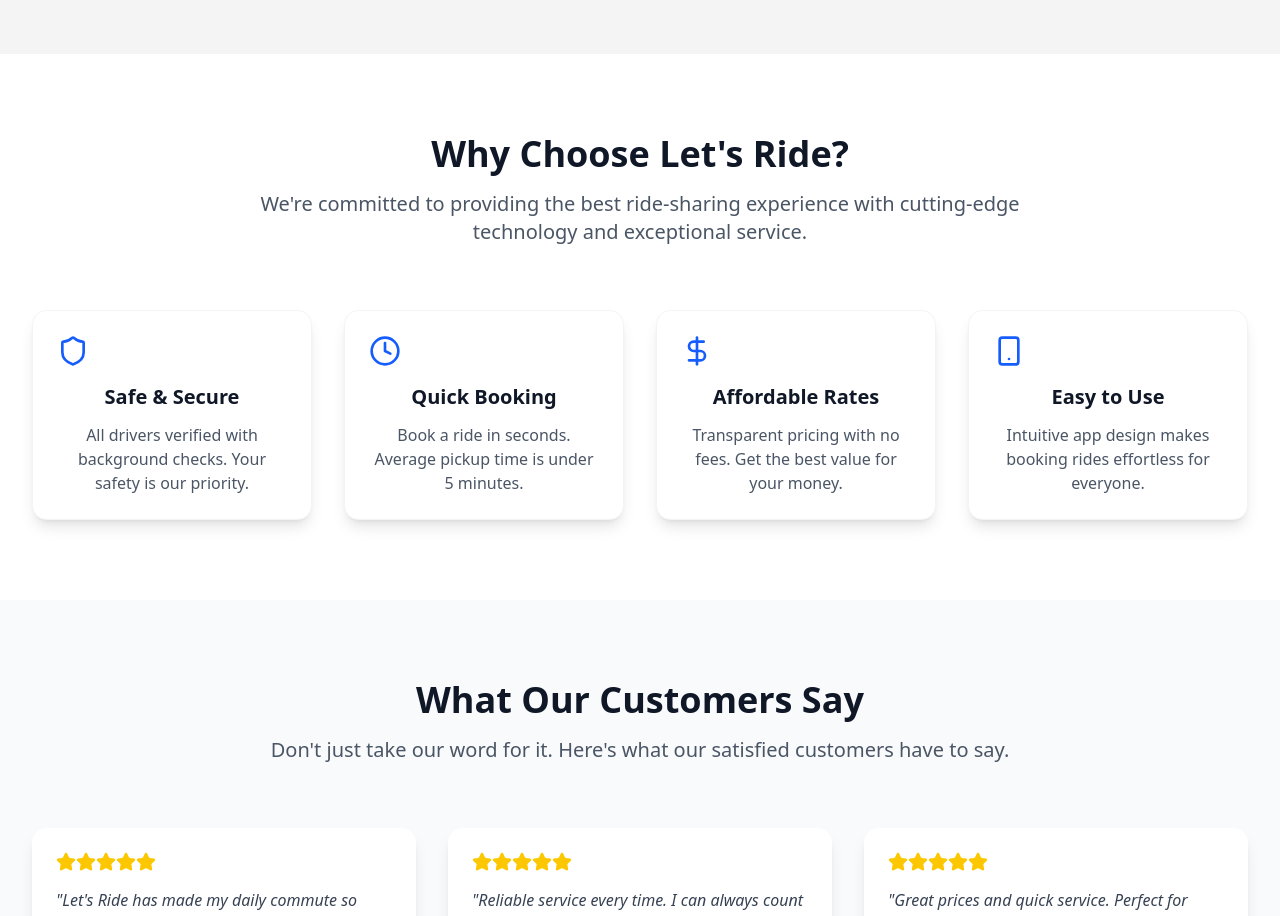
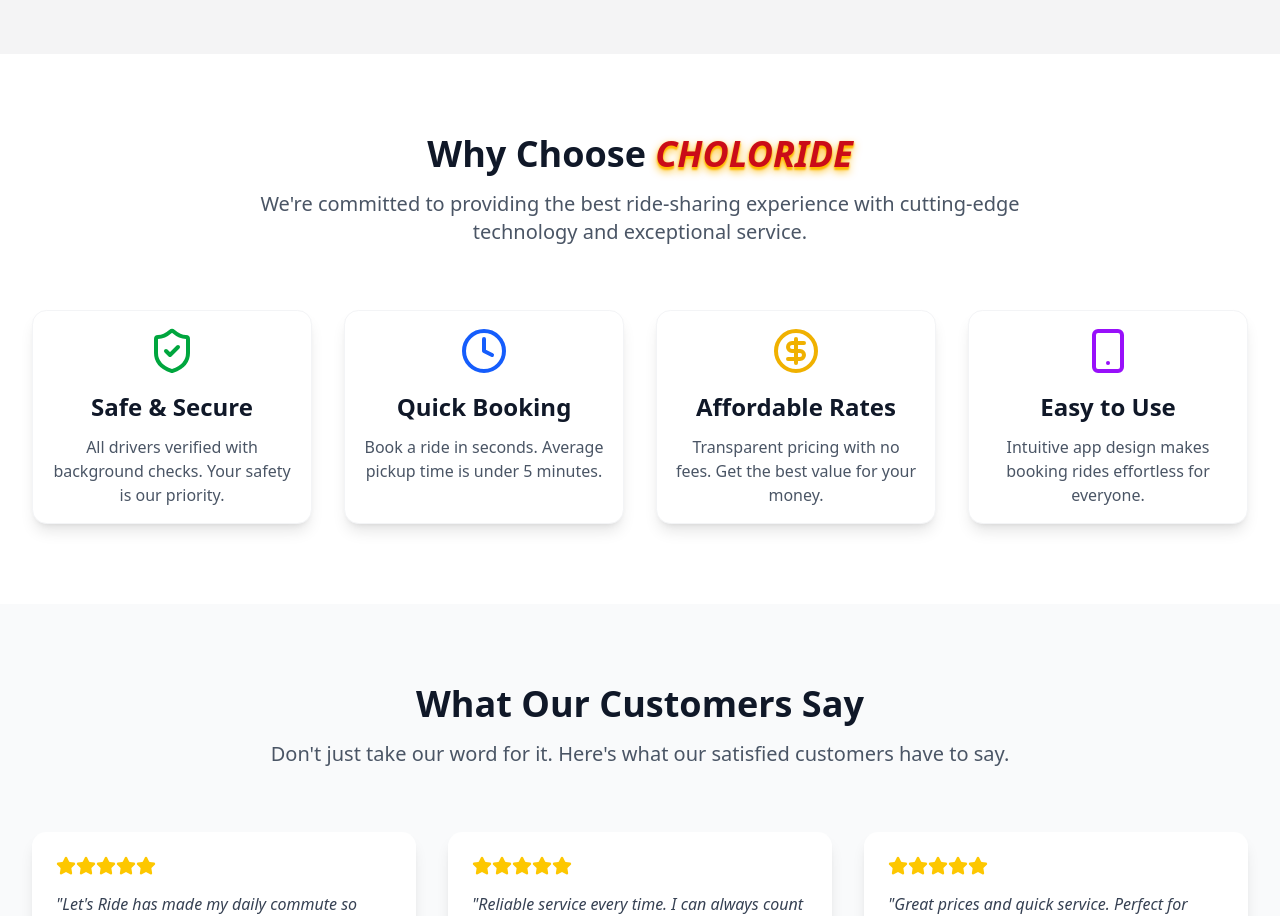
Before and after one commit to Shovon96/Ride-Booking-System-Frontend, a React (Vite) app: page / in a window 1280 px wide. Shown: the part 1280-2196 px from the top of the page. Built offline with nearby package versions, Linux system fonts and the light colour scheme; no server answers.

Commit message:
feature section completed

```diff
--- a/src/components/pages/home/page.tsx
+++ b/src/components/pages/home/page.tsx
@@ -4,13 +4,11 @@
 import { motion } from 'framer-motion';
 import {
   ArrowRight,
-  Car,
   CarFront,
+  CircleDollarSign,
   Clock,
-  CreditCard,
-  DollarSign,
   MapPin,
-  Shield,
+  ShieldCheck,
   Smartphone,
   Star,
   TrendingUp,
@@ -22,29 +20,32 @@
 
 
 const Home = () => {
+
+  // Feature section data
   const features = [
     {
-      icon: <Shield className="h-8 w-8 text-blue-600" />,
+      icon: <ShieldCheck className="h-12 w-12 m-auto text-green-600" />,
       title: "Safe & Secure",
       description: "All drivers verified with background checks. Your safety is our priority."
     },
     {
-      icon: <Clock className="h-8 w-8 text-blue-600" />,
+      icon: <Clock className="h-12 w-12 m-auto text-blue-600" />,
       title: "Quick Booking",
       description: "Book a ride in seconds. Average pickup time is under 5 minutes."
     },
     {
-      icon: <DollarSign className="h-8 w-8 text-blue-600" />,
+      icon: <CircleDollarSign className="h-12 w-12 m-auto text-yellow-500" />,
       title: "Affordable Rates",
       description: "Transparent pricing with no  fees. Get the best value for your money."
     },
     {
-      icon: <Smartphone className="h-8 w-8 text-blue-600" />,
+      icon: <Smartphone className="h-12 w-12 m-auto text-purple-600" />,
       title: "Easy to Use",
       description: "Intuitive app design makes booking rides effortless for everyone."
     }
   ];
 
+// Testimonial section data
   const testimonials = [
     {
       name: "Sarah Johnson",
@@ -69,6 +70,7 @@
     }
   ];
 
+  // Stats countersection data
   const stats = [
     { number: 50, suffix: "K+", label: "Happy Riders" },
     { number: 10, suffix: "K+", label: "Active Drivers" },
@@ -76,6 +78,7 @@
     { number: 5, suffix: "⭐", label: "Average Rating" }
   ];
 
+  // How it works section
   const howItWorksData =
     [
       {
@@ -274,7 +277,7 @@
               whileInView={{ opacity: 1, y: 0 }}
               className="text-3xl lg:text-4xl font-bold text-gray-900 mb-4"
             >
-              Why Choose Let's Ride?
+              Why Choose <span className="text-primary font-bold italic text-shadow-lg text-shadow-amber-400"> CHOLORIDE</span>
             </motion.h2>
             <motion.p
               initial={{ opacity: 0, y: 20 }}
@@ -293,12 +296,12 @@
                 initial={{ opacity: 0, y: 20 }}
                 whileInView={{ opacity: 1, y: 0 }}
                 transition={{ duration: 0.5, delay: index * 0.1 }}
-                className="bg-white p-6 rounded-xl shadow-lg hover:shadow-xl transition-shadow duration-200 border border-gray-100 text-center group"
+                className="bg-white p-4 rounded-xl shadow-lg hover:shadow-xl transition-shadow duration-200 border border-gray-100 text-center group"
               >
                 <div className="mb-4 group-hover:scale-110 transition-transform duration-200">
                   {feature.icon}
                 </div>
-                <h3 className="text-xl font-bold text-gray-900 mb-3">{feature.title}</h3>
+                <h3 className="text-2xl font-bold text-gray-900 mb-3">{feature.title}</h3>
                 <p className="text-gray-600">{feature.description}</p>
               </motion.div>
             ))}
```
